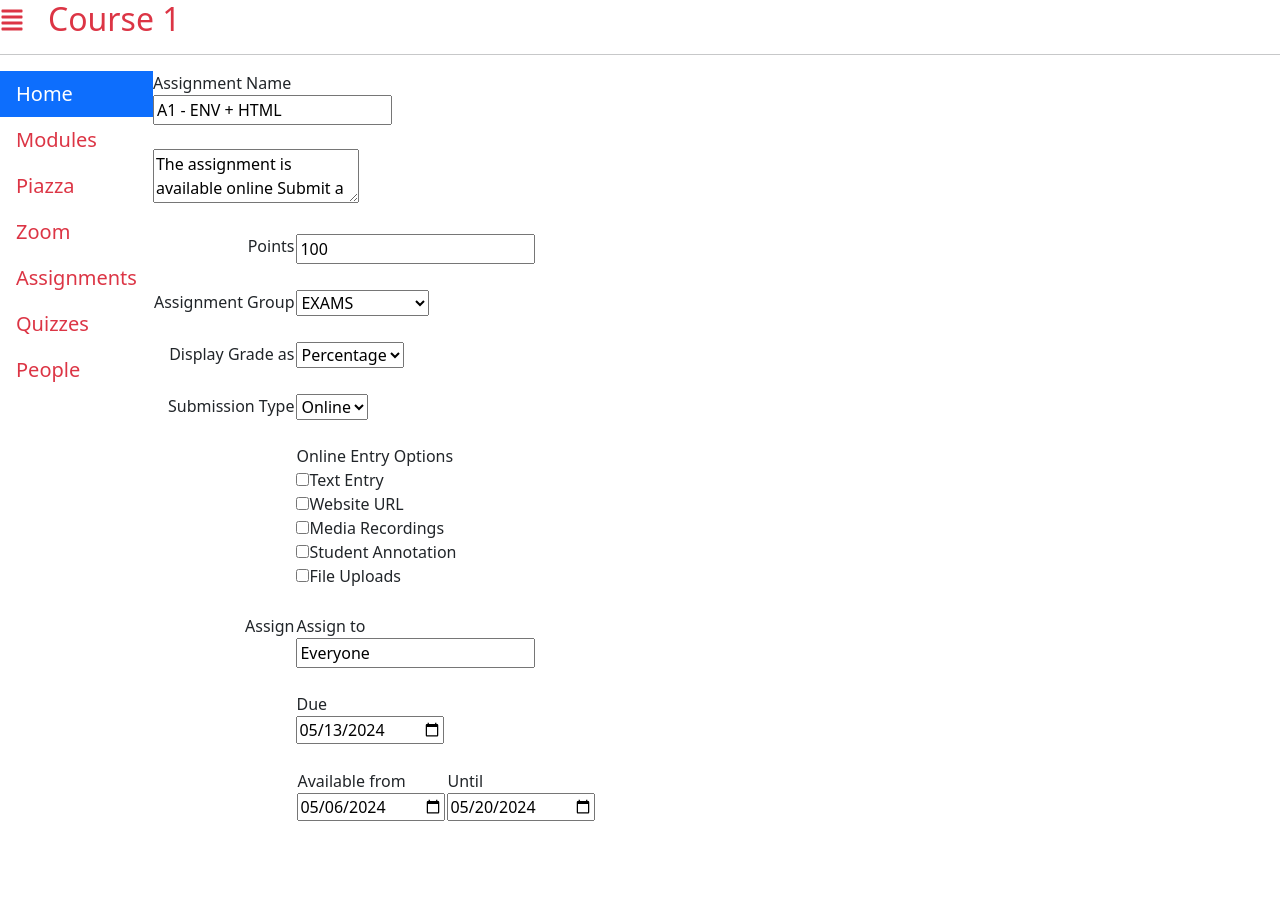
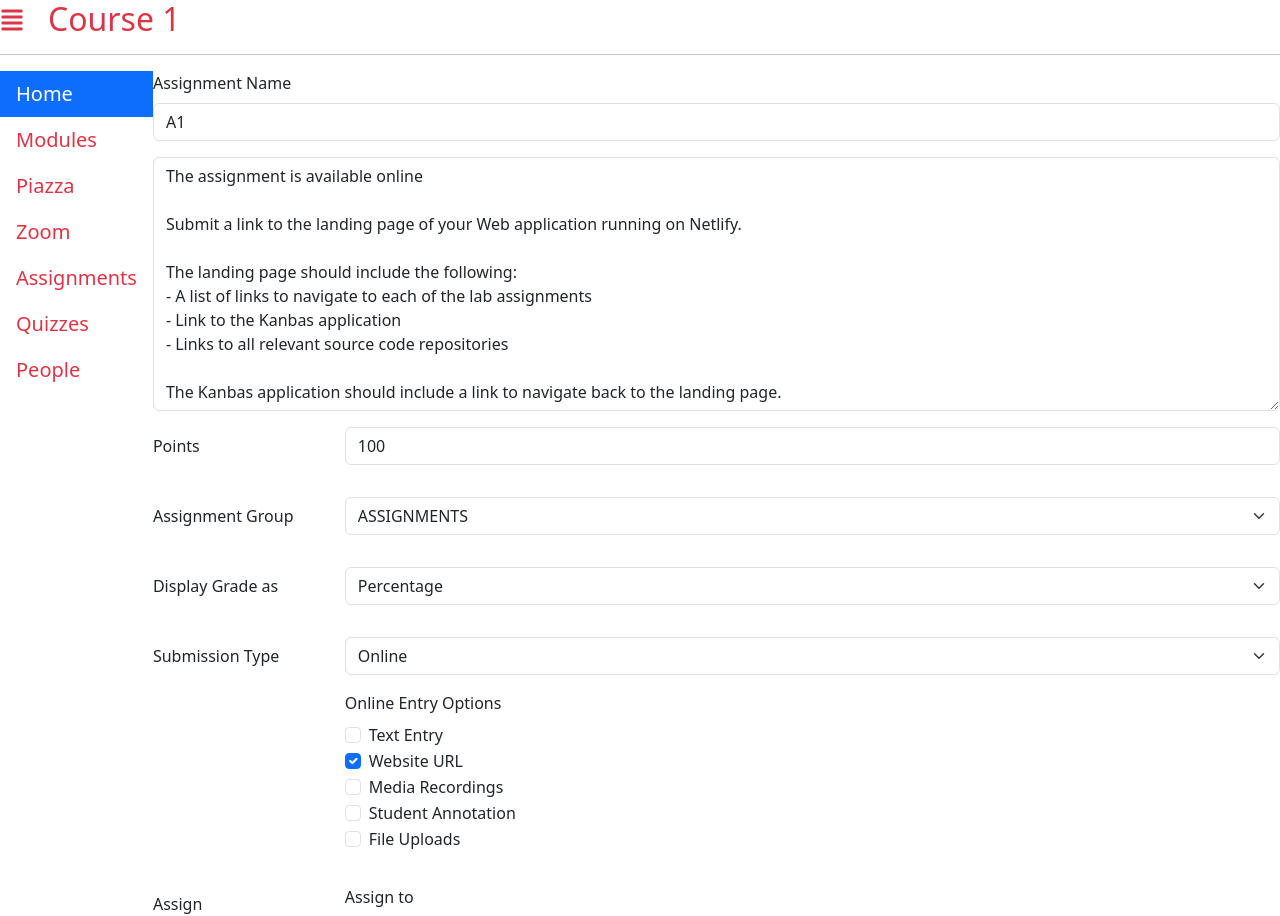
Before and after one commit to rjmcnamara10/kambaz-next-js, a Next.js app: page /Courses/1/Assignments/1 in a window 1280 px wide. Shown: the top 916 px of the page. Before the commit the page ends 823 px from the top, so only its background shows below. Built offline with nearby package versions, Linux system fonts and the light colour scheme.

Commit message:
completed 2.4.9 Styling the Account Screens

```diff
--- a/app/(Kambaz)/Courses/[cid]/Assignments/[aid]/page.tsx
+++ b/app/(Kambaz)/Courses/[cid]/Assignments/[aid]/page.tsx
@@ -1,143 +1,134 @@
+import {
+  FormLabel,
+  FormControl,
+  FormSelect,
+  FormCheck,
+  Row,
+  Col
+} from "react-bootstrap";
+
 export default function AssignmentEditor() {
   return (
-    <div id="wd-assignments-editor">
-      <label htmlFor="wd-name">Assignment Name</label>
-      <br />
-      <input id="wd-name" value="A1 - ENV + HTML" />
-      <br />
-      <br />
-      <textarea id="wd-description">
-        The assignment is available online Submit a link to the landing page of
-      </textarea>
-      <br />
-      <br />
-      <table>
-        <tr>
-          <td align="right" valign="top">
-            <label htmlFor="wd-points">Points</label>
-          </td>
-          <td>
-            <input type="number" value="100" id="wd-points" />
-          </td>
-        </tr>
-        <br />
-        <tr>
-          <td align="right" valign="top">
-            <label htmlFor="wd-group">Assignment Group</label>
-          </td>
-          <td>
-            <select id="wd-group">
-              <option value="ASSIGNMENTS">ASSIGNMENTS</option>
-              <option value="QUIZZES">QUIZZES</option>
-              <option selected value="EXAMS">
-                EXAMS
-              </option>
-              <option value="PROJECT">PROJECT</option>
-            </select>
-          </td>
-        </tr>
-        <br />
-        <tr>
-          <td align="right" valign="top">
-            <label htmlFor="wd-display-grade-as">Display Grade as</label>
-          </td>
-          <td>
-            <select id="wd-display-grade-as">
-              <option value="PERCENTAGE">Percentage</option>
-              <option value="DECIMAL">Decimal</option>
-            </select>
-          </td>
-        </tr>
-        <br />
-        <tr>
-          <td align="right" valign="top">
-            <label htmlFor="wd-submission-type">Submission Type</label>
-          </td>
-          <td>
-            <select id="wd-submission-type">
-              <option value="ONLINE">Online</option>
-            </select>
-            <br />
-            <br />
-            <label>Online Entry Options</label>
-            <br />
-            <input
+    <div id="wd-assignments-editor" className="d-flex flex-column gap-3">
+      <div>
+        <FormLabel>Assignment Name</FormLabel>
+        <FormControl defaultValue="A1" />
+      </div>
+      <FormControl
+        as="textarea"
+        rows={10}
+        defaultValue={`The assignment is available online
+
+Submit a link to the landing page of your Web application running on Netlify.
+
+The landing page should include the following:
+- A list of links to navigate to each of the lab assignments
+- Link to the Kanbas application
+- Links to all relevant source code repositories
+
+The Kanbas application should include a link to navigate back to the landing page.`}
+      />
+      <Row className="mb-3" controlId="points">
+        <FormLabel column sm={2}>
+          Points
+        </FormLabel>
+        <Col sm={10}>
+          <FormControl type="number" defaultValue="100" />
+        </Col>
+      </Row>
+      <Row className="mb-3" controlId="assignment-group">
+        <FormLabel column sm={2}>
+          Assignment Group
+        </FormLabel>
+        <Col sm={10}>
+          <FormSelect>
+            <option value="ASSIGNMENTS" defaultChecked>
+              ASSIGNMENTS
+            </option>
+            <option value="QUIZZES">QUIZZES</option>
+            <option value="EXAMS">EXAMS</option>
+            <option value="PROJECT">PROJECT</option>
+          </FormSelect>
+        </Col>
+      </Row>
+      <Row className="mb-3" controlId="grade-display">
+        <FormLabel column sm={2}>
+          Display Grade as
+        </FormLabel>
+        <Col sm={10}>
+          <FormSelect>
+            <option value="PERCENTAGE" defaultChecked>
+              Percentage
+            </option>
+            <option value="DECIMAL">Decimal</option>
+          </FormSelect>
+        </Col>
+      </Row>
+      <Row className="mb-3" controlId="submission-type">
+        <FormLabel column sm={2}>
+          Submission Type
+        </FormLabel>
+        <Col sm={10} className="d-flex flex-column gap-3">
+          <FormSelect>
+            <option value="ONLINE" defaultChecked>
+              Online
+            </option>
+          </FormSelect>
+          <div>
+            <FormLabel>Online Entry Options</FormLabel>
+            <FormCheck
               type="checkbox"
-              name="check-online-entry"
-              id="wd-text-entry"
+              defaultChecked={false}
+              label="Text Entry"
             />
-            <label htmlFor="wd-text-entry">Text Entry</label>
-            <br />
-            <input
+            <FormCheck
               type="checkbox"
-              name="check-online-entry"
-              id="wd-website-url"
+              defaultChecked={true}
+              label="Website URL"
             />
-            <label htmlFor="wd-website-url">Website URL</label>
-            <br />
-            <input
+            <FormCheck
               type="checkbox"
-              name="check-online-entry"
-              id="wd-media-recordings"
+              defaultChecked={false}
+              label="Media Recordings"
             />
-            <label htmlFor="wd-media-recordings">Media Recordings</label>
-            <br />
-            <input
+            <FormCheck
               type="checkbox"
-              name="check-online-entry"
-              id="wd-student-annotation"
+              defaultChecked={false}
+              label="Student Annotation"
             />
-            <label htmlFor="wd-student-annotation">Student Annotation</label>
-            <br />
-            <input
+            <FormCheck
               type="checkbox"
-              name="check-online-entry"
-              id="wd-file-upload"
+              defaultChecked={false}
+              label="File Uploads"
             />
-            <label htmlFor="wd-file-upload">File Uploads</label>
-          </td>
-        </tr>
-        <br />
-        <tr>
-          <td align="right" valign="top">
-            <label htmlFor="wd-assign-to">Assign</label>
-          </td>
-          <td>
-            <label htmlFor="wd-assign-to">Assign to</label>
-            <br />
-            <input id="wd-assign-to" value={"Everyone"} />
-            <br />
-            <br />
-            <label htmlFor="wd-due-date">Due</label>
-            <br />
-            <input type="date" value="2024-05-13" id="wd-due-date" />
-            <br />
-            <br />
-            <table>
-              <tr>
-                <td>
-                  <label htmlFor="wd-available-from">Available from</label>
-                  <br />
-                  <input
-                    type="date"
-                    value="2024-05-06"
-                    id="wd-available-from"
-                  />
-                </td>
-                <td>
-                  <label htmlFor="wd-available-until">Until</label>
-                  <br />
-                  <input
-                    type="date"
-                    value="2024-05-20"
-                    id="wd-available-until"
-                  />
-                </td>
-              </tr>
-            </table>
-          </td>
-        </tr>
-      </table>
+          </div>
+        </Col>
+      </Row>
+      <Row className="mb-3" controlId="assign">
+        <FormLabel column sm={2}>
+          Assign
+        </FormLabel>
+        <Col sm={10} className="d-flex flex-column gap-3">
+          <div>
+            <FormLabel>Assign to</FormLabel>
+            <FormControl defaultValue="Everyone" />
+          </div>
+          <div>
+            <FormLabel>Due</FormLabel>
+            <FormControl type="date" defaultValue="2024-05-13" />
+          </div>
+          <Row>
+            <Col sm={6}>
+              <FormLabel>Available from</FormLabel>
+              <FormControl type="date" defaultValue="2024-05-06" />
+            </Col>
+            <Col sm={6}>
+              <FormLabel>Until</FormLabel>
+              <FormControl type="date" defaultValue="2024-05-20" />
+            </Col>
+          </Row>
+        </Col>
+      </Row>
     </div>
   );
 }
--- a/app/(Kambaz)/Courses/[cid]/People/Table/page.tsx
+++ b/app/(Kambaz)/Courses/[cid]/People/Table/page.tsx
@@ -19,6 +19,7 @@ export default function PeopleTable() {
             <td className="wd-full-name text-nowrap">
               <FaUserCircle className="me-2 fs-1 text-secondary" />
               <span className="wd-first-name">Tony</span>
+              {" "}
               <span className="wd-last-name">Stark</span>
             </td>
             <td className="wd-login-id">001234561S</td>
@@ -31,6 +32,7 @@ export default function PeopleTable() {
             <td className="wd-full-name text-nowrap">
               <FaUserCircle className="me-2 fs-1 text-secondary" />
               <span className="wd-first-name">Pragmatic</span>
+              {" "}
               <span className="wd-last-name">Dolphin</span>
             </td>
             <td className="wd-login-id">936778032S</td>
@@ -43,6 +45,7 @@ export default function PeopleTable() {
             <td className="wd-full-name text-nowrap">
               <FaUserCircle className="me-2 fs-1 text-secondary" />
               <span className="wd-first-name">Shameful</span>
+              {" "}
               <span className="wd-last-name">Vulture</span>
             </td>
             <td className="wd-login-id">036552874S</td>
@@ -55,6 +58,7 @@ export default function PeopleTable() {
             <td className="wd-full-name text-nowrap">
               <FaUserCircle className="me-2 fs-1 text-secondary" />
               <span className="wd-first-name">Chocolate</span>
+              {" "}
               <span className="wd-last-name">Lion</span>
             </td>
             <td className="wd-login-id">894682136S</td>
```
Also changed, not shown: app/(Kambaz)/Account/Navigation.tsx (+10 -4 lines), app/(Kambaz)/Account/Profile/page.tsx (+22 -31 lines), app/(Kambaz)/Account/Signin/page.tsx (+13 -8 lines), app/(Kambaz)/Account/Signup/page.tsx (+18 -12 lines).
